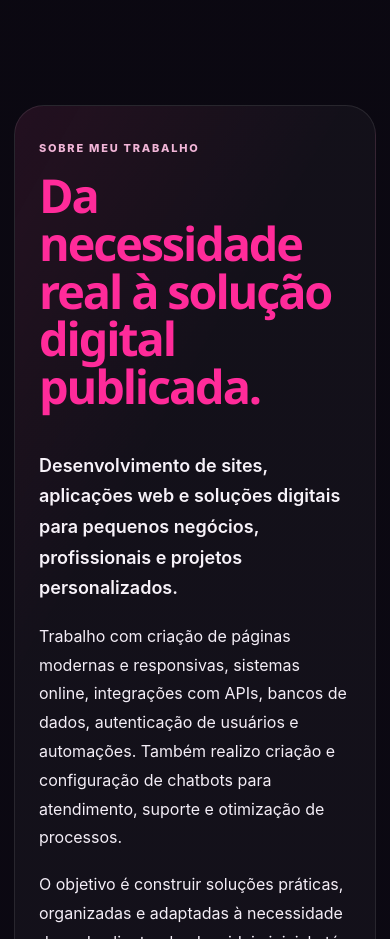
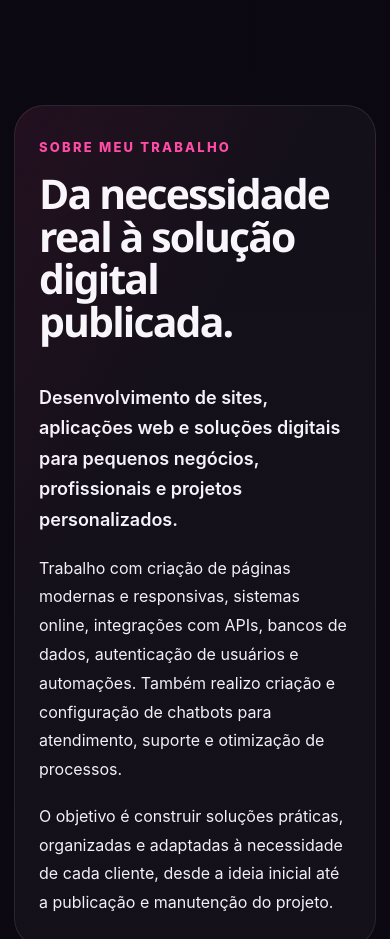
Before and after one commit to Marcus-W-Camargo/Marcus.Camargo-Portifolio, a React (Vite) app: page / in a window 390 px wide. Shown: the part 5700-6639 px from the top of the page. Built offline with nearby package versions, Linux system fonts and the light colour scheme.

Commit message:
Corrige destaque visual da seção sobre

```diff
--- a/src/about-overrides.css
+++ b/src/about-overrides.css
@@ -1,7 +1,13 @@
 .about-panel h2 {
-  color: var(--pink-2);
-  font-size: clamp(46px, 5.2vw, 70px);
-  line-height: 1.02;
+  color: var(--text);
+  font-size: clamp(36px, 4.4vw, 58px);
+  line-height: 1.04;
+}
+
+.about-panel .section-kicker {
+  color: #ff4ca6;
+  font-size: 14px;
+  letter-spacing: .17em;
 }
 
 .about-copy {
@@ -24,7 +30,11 @@
 
 @media (max-width: 760px) {
   .about-panel h2 {
-    font-size: clamp(40px, 12vw, 56px);
+    font-size: clamp(36px, 10.5vw, 50px);
+  }
+
+  .about-panel .section-kicker {
+    font-size: 13px;
   }
 
   .about-copy p {
```
